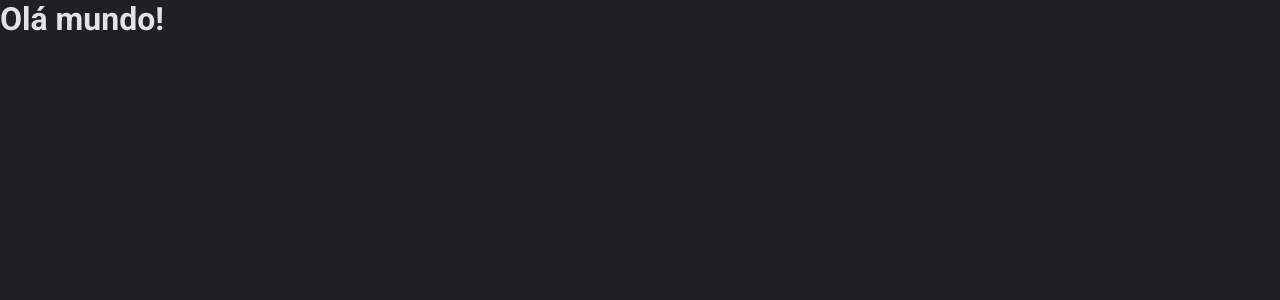
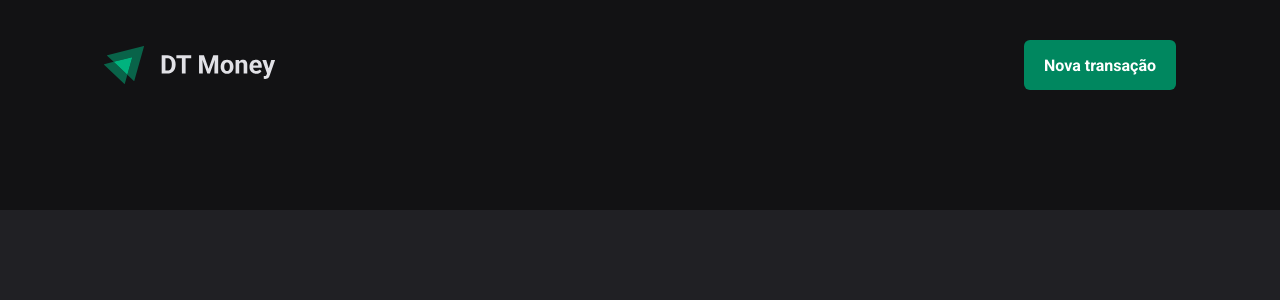
Before and after one commit to Andersonsilvamota/dt-money, a React (Vite) app: page / in a window 1280 px wide. Shown: the top 300 px of the page. Built offline with nearby package versions, Linux system fonts and the light colour scheme.

Commit message:
Estilizando componente de cabeçalho

```diff
--- a/src/App.tsx
+++ b/src/App.tsx
@@ -1,4 +1,5 @@
 import { ThemeProvider } from "styled-components"
+import { Transactions } from "./pages/Transactions"
 import { GlobalStyle } from "./styles/global"
 import { defaultTheme } from "./styles/themes/default"
 
@@ -7,7 +8,7 @@
   return (
     <ThemeProvider theme={defaultTheme}>
       <GlobalStyle />
-      <h1>Olá mundo!</h1>
+      <Transactions />
     </ThemeProvider>
   )
 }
--- /dev/null
+++ b/src/components/Header/index.tsx
@@ -0,0 +1,14 @@
+import { HeaderContainer, HeaderContent, NewTransactionButton } from "./styles"
+
+import logoImg from '../../assets/logo.svg'
+
+export function Header() {
+  return (
+    <HeaderContainer>
+      <HeaderContent>
+        <img src={logoImg} alt="" />
+        <NewTransactionButton>Nova transação</NewTransactionButton>
+      </HeaderContent>
+    </HeaderContainer>
+  )
+}
--- /dev/null
+++ b/src/components/Header/styles.ts
@@ -0,0 +1,33 @@
+import styled from "styled-components";
+
+export const HeaderContainer = styled.header`
+  background: ${props => props.theme['gray-900']};
+  padding: 2.5rem 0 7.5rem;
+`
+
+export const HeaderContent = styled.div`
+  width: 100%;
+  max-width: 1120px;
+  margin: 0 auto;
+  padding: 0 1.5rem;
+
+  display: flex;
+  justify-content: space-between;
+  align-items: center;
+`
+
+export const NewTransactionButton = styled.button`
+  height: 50px;
+  border: 0;
+  background: ${props => props.theme['green-500']};
+  color: ${props => props.theme.white};
+  font-weight: bold;
+  padding: 0 1.25rem;
+  border-radius: 6px;
+  cursor: pointer;
+
+  &:hover{
+    background: ${props => props.theme['green-700']};
+    transition: background-color 0.2s;
+  }
+`
--- /dev/null
+++ b/src/pages/Transactions/index.tsx
@@ -0,0 +1,9 @@
+import { Header } from "../../components/Header";
+
+export function Transactions() {
+  return (
+    <div>
+      <Header />
+    </div>
+  )
+}
```
Also changed, not shown: src/assets/logo.svg (added).
